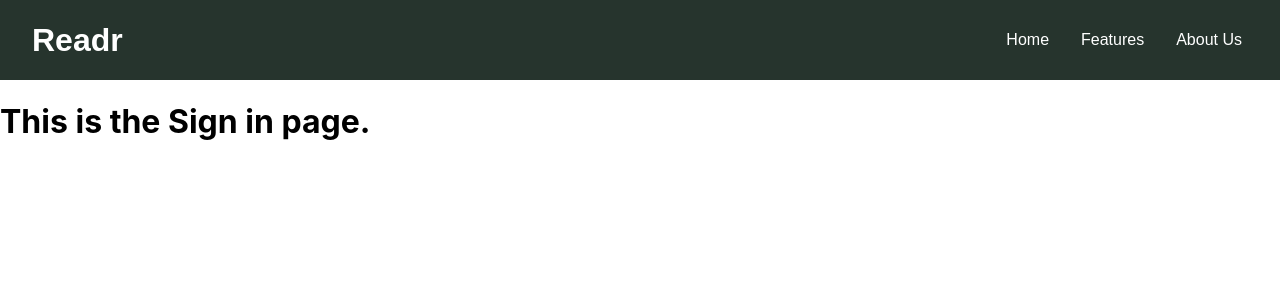
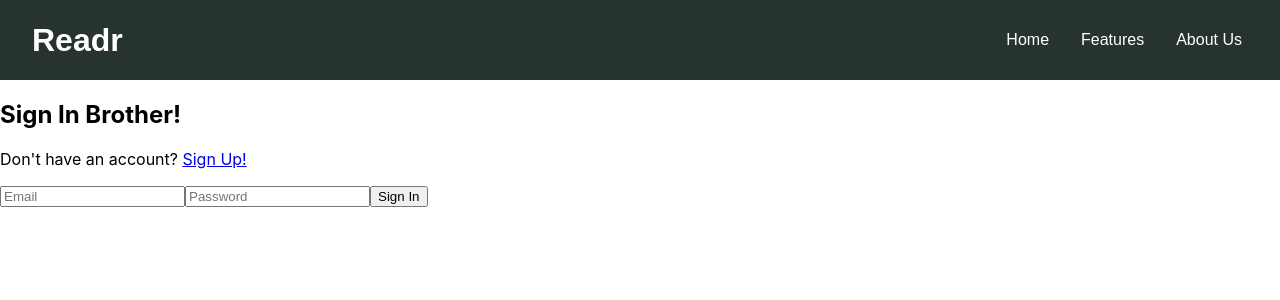
Before and after one commit to Lyduke56/Project-Readr, a React (Vite) app in the folder project-readr/: page /#/SignIn in a window 1280 px wide. Shown: the top 300 px of the page. Built offline with nearby package versions, Linux system fonts and the light colour scheme.

Commit message:
[Feature][Longakit] Final Log in
Have finalized the code for Login, Sign up, and Sign out. Made About page as temporary home page.

```diff
--- a/project-readr/src/components/WelcomeNavbar.jsx
+++ b/project-readr/src/components/WelcomeNavbar.jsx
@@ -1,5 +1,5 @@
 import { Link } from "react-router-dom"
-import "./WelcomeNavbar.css"
+import "../CSS files/WelcomeNavbar.css"
 
 export function WelcomeNavbar() {
     return(
--- a/project-readr/src/context/AuthContext.jsx
+++ b/project-readr/src/context/AuthContext.jsx
@@ -13,9 +13,10 @@ export const AuthContextProvider = ({ children }) => {
       password: password,
     });
 
+    // Handle Supabase error explicitly
     if (error) {
-      console.error("Error signing up: ", error);
-      return { success: false, error };
+      console.error("Error signing up: ", error);// Signing up error for debugging
+      return { success: false, error }; // Return the error
     }
 
     return { success: true, data };
--- a/project-readr/src/pages/About.jsx
+++ b/project-readr/src/pages/About.jsx
@@ -1,7 +1,31 @@
+import { useState } from "react"
+import { useNavigate } from "react-router-dom"
+import { UserAuth } from "../context/AuthContext"
+
 export function About(){
-    return (
-        <>
-        <h1> This is the About Page</h1>
-        </>
+        const { session, signOut} = UserAuth();
+        const navigate = useNavigate();
+
+        const handleSignOut = async (e) => {
+            e.preventDefault();
+
+            try {
+            await signOut();
+            navigate("/");
+            } catch (err) {
+            setError("An unexpected error occurred."); // Catch unexpected errors
+            }
+        };
+
+        console.log(session); //console for tracking progress/process
+
+        return (
+        <div>
+            <h1>About Readr - Temporary home page</h1>
+            <h2> Welcome, {session?.user?.email}</h2>
+            <div>
+                <a onClick={handleSignOut} className="">Click me to Sign out</a>
+            </div>
+        </div>
     )
 }
--- a/project-readr/src/pages/SignIn.jsx
+++ b/project-readr/src/pages/SignIn.jsx
@@ -1,8 +1,84 @@
+import { useState } from "react"
+import { Link, useNavigate } from "react-router-dom"
+import { UserAuth } from "../context/AuthContext"
+
 
 export function SignIn(){
+    const [email, setEmail] = useState('')
+    const [password, setPassword] = useState('')
+    const [error, setError] = useState('')
+    const [loading, setLoading] = useState('')
+
+    const {session, signInUser} = UserAuth();
+    const navigate = useNavigate();
+    console.log(session);
+
+    const handleSignIn = async (e) => {
+        e.preventDefault();
+        setLoading(true);
+
+        //Error Handling for user's inputs
+        if (!email || !password) {
+            setError("Please fill in all fields");
+            setLoading(false);
+            return;
+        }
+
+        if (password.length < 6) {
+            setError("Password must be at least 6 characters");
+            setLoading(false);
+            return;
+        }
+
+        try {
+        const result = await signInUser(email, password); // Call context function
+
+        if (result.success) {
+            navigate("/About");
+        } else {
+            setError(result.error.message); // Show error message on failure
+        }
+        } catch (err) {
+        setError("An unexpected error occurred."); // Catch unexpected errors
+        } finally {
+        setLoading(false); // End loading state
+        }
+     };
+
+
     return (
         <>
-        <h1> This is the Sign in page.</h1>
+        <div> {/* Aaron change/make some classNames then import the css file*/}
+            <form onSubmit={handleSignIn}  className="">
+                <h2 className="">Sign In Brother!</h2>
+                <p>
+                   Don't have an account? <Link to="/SignUp">Sign Up!</Link>
+                </p>
+                <div className="up_div">
+                    {/*Email*/}
+                    <input
+                        onChange={(e) => setEmail(e.target.value)}
+                        className="up_email"
+                        placeholder="Email"
+                        type="email">
+                    </input>
+                    {/*Password*/}
+                    <input onChange={(e) => setPassword(e.target.value)}
+                        className="up_pass"
+                        placeholder="Password"
+                        type="password">
+                    </input>
+
+                    <button
+                        type="submit"
+                        disabled={loading}
+                        className="up_button"> Sign In
+                    </button> {/* Set button to check whether both pass are the same */}
+
+                {error && <p className="error">{error}</p>}
+                </div>
+            </form>
+        </div>
         </>
     )
 }
--- a/project-readr/src/pages/SignUp.jsx
+++ b/project-readr/src/pages/SignUp.jsx
@@ -1,24 +1,25 @@
-import { useState } from "react"
-import { Link, useNavigate } from "react-router-dom"
-import { UserAuth } from "../context/AuthContext"
+import { useState } from "react";
+import { Link, useNavigate } from "react-router-dom";
+import { UserAuth } from "../context/AuthContext";
 
-
-export function SignUp(){
-    const [email, setEmail] = useState('')
-    const [password, setPassword] = useState('')
-    const [error, setError] = useState('')
-    const [loading, setLoading] = useState('')
+export function SignUp() {
+  const [email, setEmail] = useState('');
+  const [password, setPassword] = useState('');
+  const [confirmPassword, setConfirmPassword] = useState('');
+  const [error, setError] = useState('');
+  const [loading, setLoading] = useState(false);
 
   const navigate = useNavigate();
-    const {session, signUpNewUser} = UserAuth();
+  const { session, signUpNewUser } = UserAuth();
   console.log(session);
 
   const handleSignUp = async (e) => {
     e.preventDefault();
+    setError('');
     setLoading(true);
 
-
-        if (!email || !password) {
+    //Error Handling for user's inputs
+    if (!email || !password || !confirmPassword) {
       setError("Please fill in all fields");
       setLoading(false);
       return;
@@ -30,37 +31,82 @@ export function SignUp(){
       return;
     }
 
+    if (password !== confirmPassword) {
+      setError("Passwords do not match");
+      setLoading(false);
+      return;
+    }
+
     try {
-        const result = await signUpNewUser(email, password); // Call context function
+      const result = await signUpNewUser(email, password);
 
       if (result.success) {
-            navigate("/SignIn"); // Navigate to dashboard on success
+        // Optional: alert user to check their email
+        navigate("/About");
       } else {
-            setError(result.error.message); // Show error message on failure
+        setError(result.error.message || "Error signing up");
       }
     } catch (err) {
-        setError("An unexpected error occurred."); // Catch unexpected errors
+      setError("An unexpected error occurred.");
     } finally {
-        setLoading(false); // End loading state
+      setLoading(false);
+    }
+  };
+
+   const handleConfirmPasswordChange = (e) => {             //Handles confirm password change - password and confirm password didn't match
+        const confirmValue = e.target.value;
+        setConfirmPassword(confirmValue);
+
+
+        if (password && confirmValue && password !== confirmValue) {
+            setError("Passwords do not match");             //Returns if didn't match
+        } else if (password === confirmValue) {
+            setError('');
         }
     };
 
   return (
-        <>
-        <div> {/* Aaron set some className, all you have to do is to import the css file for UI */}
-            <form onSubmit={handleSignUp}  className="">
+    <div>             {/*Sign up - please import the css file then you can adjust the className for an better/effective approach*/}
+      <form onSubmit={handleSignUp} className="">
         <h2 className="">Sign Up Brother!</h2>
         <p>
           Already have an account? <Link to="/SignIn">Sign in!</Link>
         </p>
         <div className="up_div">
-                    <input onChange={(e) => setEmail(e.target.value)} className="up_email" placeholder="Email" type="email"></input>
-                    <input onChange={(e) => setPassword(e.target.value)} className="up_pass" placeholder="Password" type="password"></input>
-                    <button type="submit" disabled={loading} className="up_button">Sign Up</button> {/* Set button to check whether both pass and cpass are the same */}
+            {/*Email*/}
+          <input
+                onChange={(e) => setEmail(e.target.value)}
+                className="up_email"
+                placeholder="Email"
+                type="email"
+          />
+            {/*Password*/}
+          <input
+                onChange={(e) => setPassword(e.target.value)}
+                className="up_pass"
+                placeholder="Password"
+                type="password"
+          />
+            {/*Confirm Password*/}
+            <input
+                onChange={handleConfirmPasswordChange}
+                className={`up_pass ${password && confirmPassword && password !== confirmPassword ? 'border-red-500' : ''}`}
+                placeholder="Confirm Password"
+                type="password"
+                value={confirmPassword}
+            />
+            {/*Submit Button */}
+          <button
+            type="submit"
+            disabled={loading || (password && confirmPassword && password !== confirmPassword)}
+            className={`up_button ${loading ? 'opacity-50 cursor-not-allowed' : ''}`}
+          >
+            {loading ? 'Creating Account...' : 'Sign Up'}
+          </button>
+
           {error && <p className="text-red-600 text-center pt-4">{error}</p>}
         </div>
       </form>
     </div>
-        </>
-    )
+  );
 }
--- a/project-readr/src/pages/WelcomePage.jsx
+++ b/project-readr/src/pages/WelcomePage.jsx
@@ -1,5 +1,5 @@
 import { Link } from "react-router-dom"
-import './WelcomePage.css'
+import '../CSS files/WelcomePage.css'
 
 export function WelcomePage(){
     return (
```
Also changed, not shown: project-readr/src/CSS files/WelcomeNavbar.css (renamed from project-readr/src/components/WelcomeNavbar.css), project-readr/src/CSS files/WelcomePage.css (renamed from project-readr/src/pages/WelcomePage.css). Lines whose indentation alone changed are shown as unchanged.
